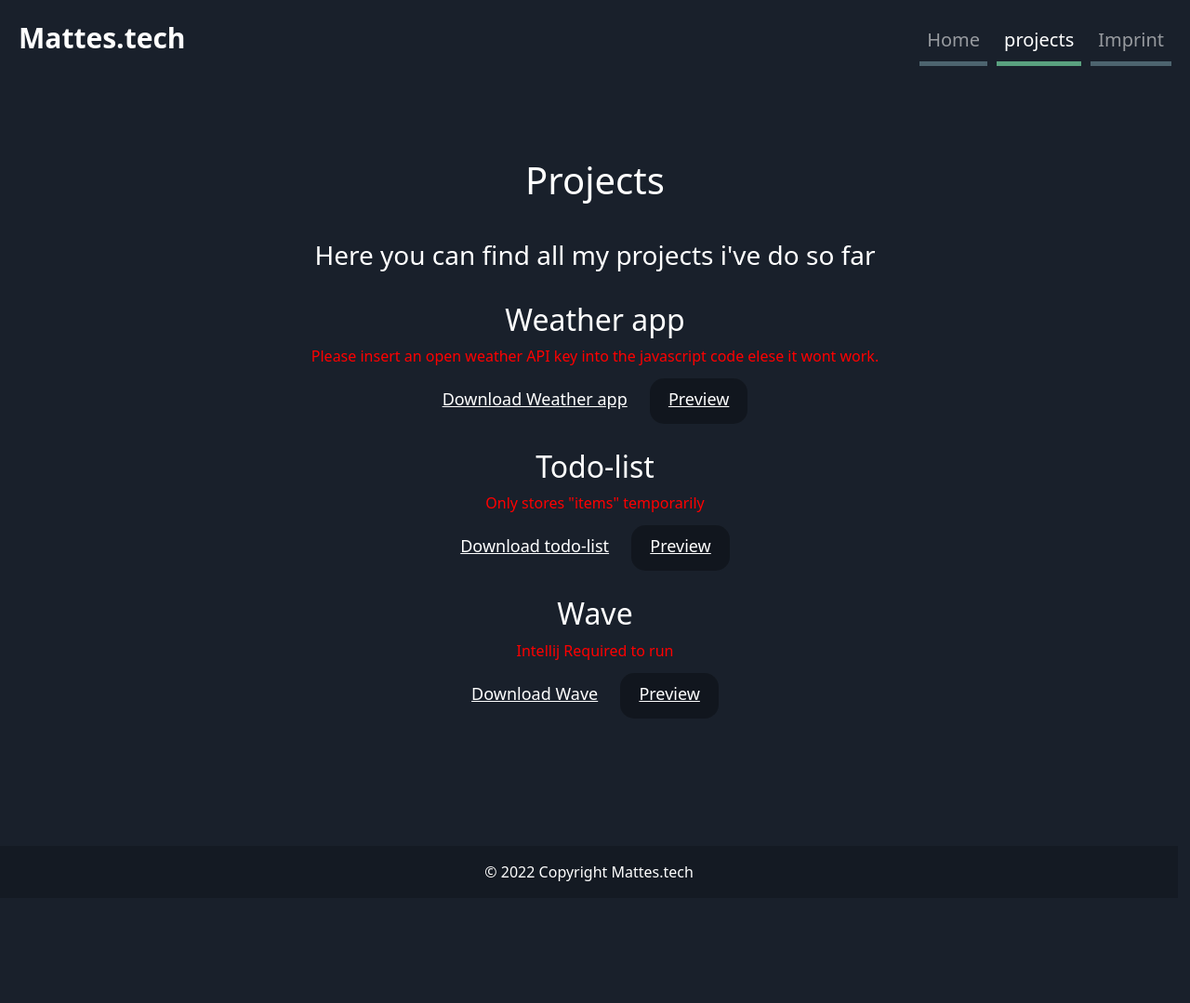
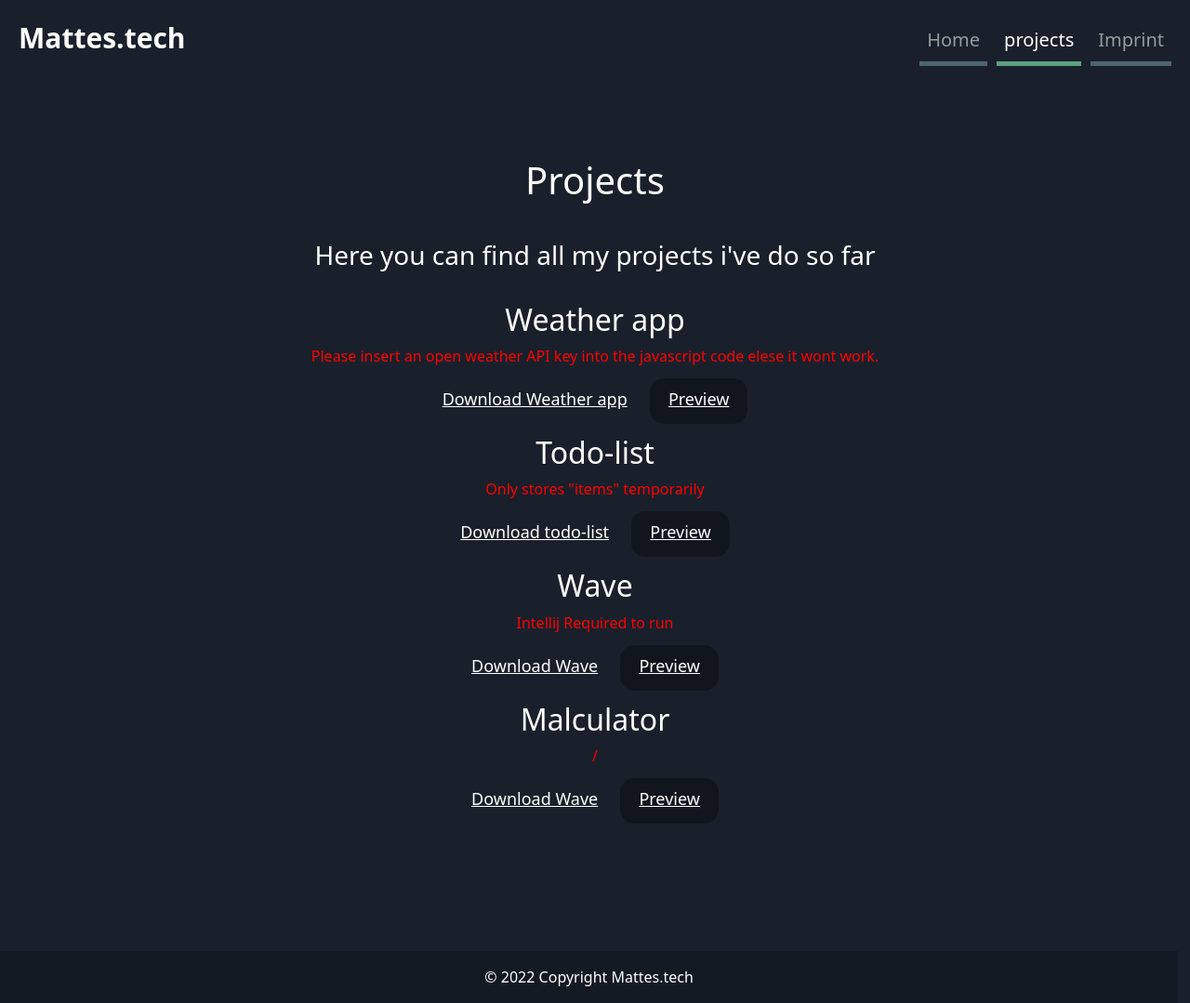
Before and after one commit to Mattes0000/mattes.tech, a plain HTML site: page projects.html in a window 1280 px wide. Shown: the whole page at 93% size. Before the commit the page ends 966 px from the top, so only its background shows below. Drawn offline with nearby package versions, Linux system fonts and the light colour scheme.

Commit message:
Add files via upload

```diff
--- a/projects.css
+++ b/projects.css
@@ -193,27 +193,14 @@ main a{
 main a:hover{
 color: aqua;
 }
-main .weather{
+main .wrapper{
     padding-top:25px;
 }
-main .weather p{
+main .wrapper p{
     color: red;
     padding-bottom:5px;
 }
-main .todo{
-    padding-top:40px;
-}
-main .todo p{
-    color: red;
-    padding-bottom:5px;
-}
-main .ttt{
-    padding-top:40px;
-}
-main .ttt p{
-    color: red;
-    padding-bottom:5px;
-}
+
 
 
 
--- a/projects.html
+++ b/projects.html
@@ -43,26 +43,34 @@
       <main>
         <h1 id="title">Projects</h1>
         <h3 id="subtext">Here you can find all my projects i've do so far</h3>
-        <div class="weather">
+        <div class="wrapper">
           <h2>Weather app</h2>
           <p>Please insert an open weather API key into the javascript code elese it wont work.</p>
           <a href="./projects/weather.zip">Download Weather app</a>
           <a class="preview" href="./projects/weather/Index.html">Preview</a>
         </div>
 
-        <div class="todo">
+        <div class="wrapper">
           <h2>Todo-list</h2>
           <p>Only stores "items" temporarily</p>
           <a href="./projects/todo.zip">Download todo-list</a>
           <a class="preview" href="./projects/todo/Index.html">Preview</a>
         </div>
 
-        <div class="ttt">
+        <div class="wrapper">
           <h2>Wave</h2>
           <p>Intellij Required to run</p>
           <a href="./projects/Wave.zip">Download Wave</a>
           <a class="preview" href="#">Preview</a>
         </div>
+
+         <div class="wrapper">
+          <h2>Malculator</h2>
+          <p>/</p>
+          <a href="./projects/Calculator.zip">Download Wave</a>
+          <a class="preview" href="#">Preview</a>
+        </div>
+
       </main>
 
 
```
